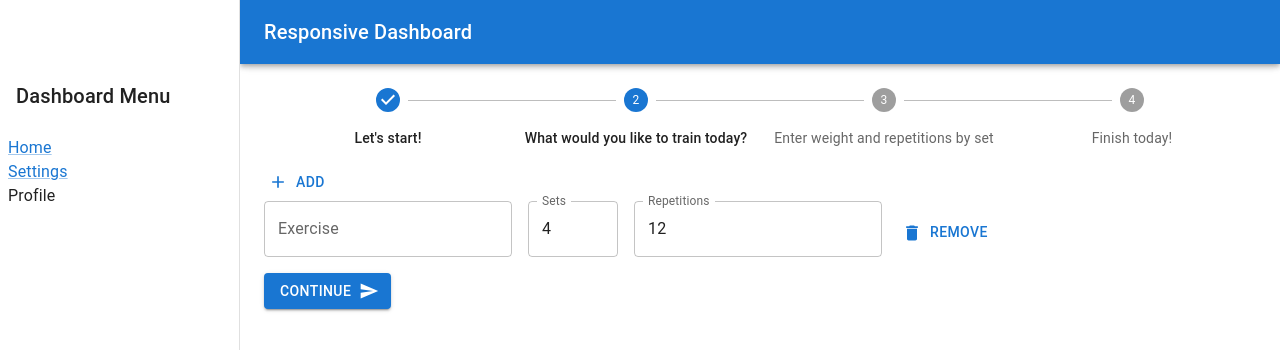
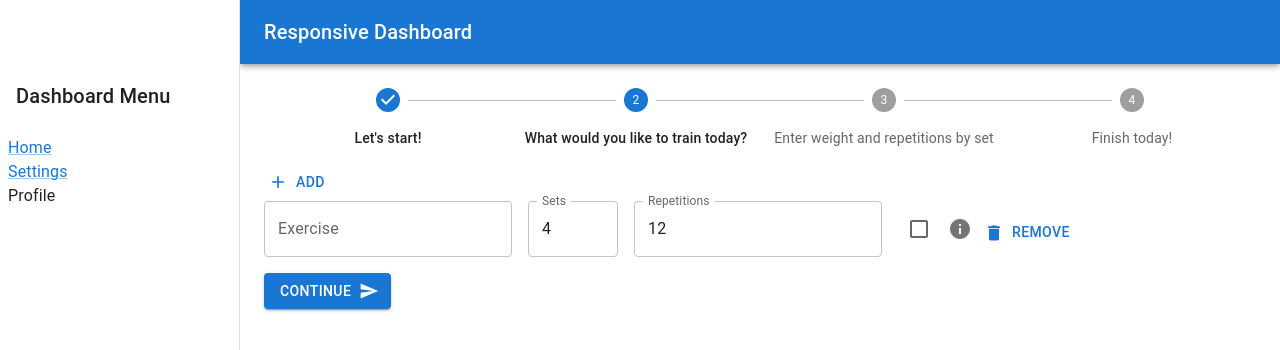
Before and after one commit to jjosequevedo/trackprog, a Next.js app: page /en/dashboard in a window 1280 px wide. Both pictures are taken after a click on the button "START!". Shown: the top 350 px of the page. Built offline with nearby package versions, Linux system fonts and the light colour scheme.

Commit message:
Add option to define amount of repetitions by each set

```diff
--- a/src/app/components/forms/TrainingOneForm.tsx
+++ b/src/app/components/forms/TrainingOneForm.tsx
@@ -1,5 +1,5 @@
-import { Add, Delete } from "@mui/icons-material";
-import { Box, Button, TextField } from "@mui/material";
+import { Add, Delete, Info, Label } from "@mui/icons-material";
+import { Box, Button, Checkbox, IconButton, TextField, Tooltip } from "@mui/material";
 import React from "react";
 
 const TrainingOneForm: React.FC<{ onDataChange: (data: any) => void }> = ({ onDataChange }) => {
@@ -69,6 +69,12 @@ const TrainingOneForm: React.FC<{ onDataChange: (data: any) => void }> = ({ onDa
                             }
                         }}
                     />
+                    <Checkbox aria-label="Separate repetitions" />
+                    <Tooltip title="If you clicked this option, it will appear some fields to define what it would be your goals in each repetitions." arrow>
+                        <IconButton>
+                            <Info />
+                        </IconButton>
+                    </Tooltip>
                     <Button
                         onClick={() => handleRemoveRow(index)}
                         startIcon={<Delete />}
```
